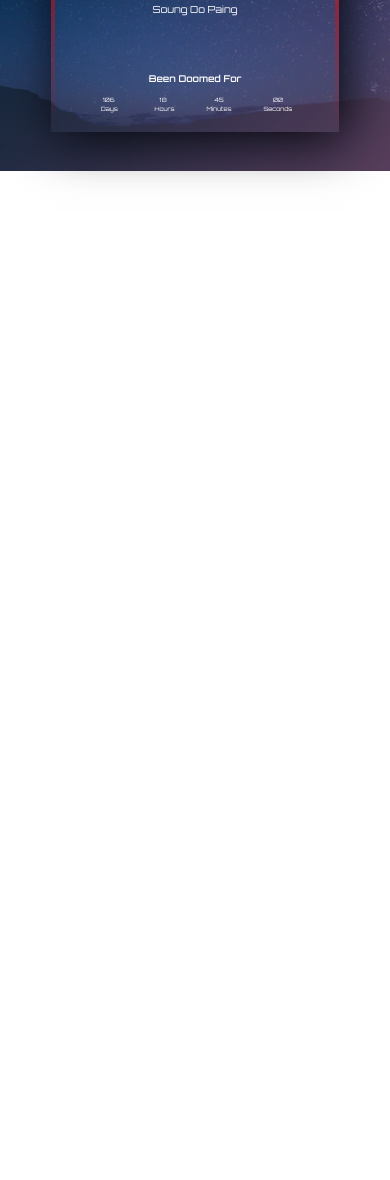
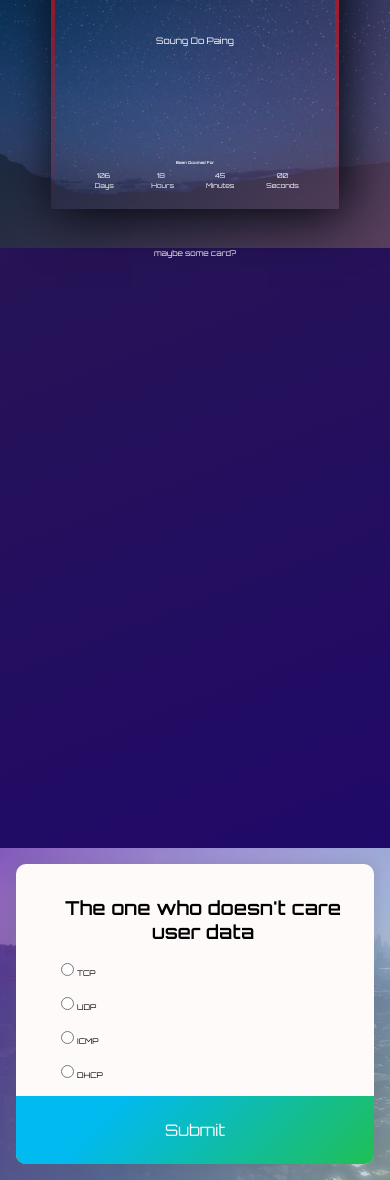
Before and after one commit to arimono/StudyJS, a plain HTML site: page WFC/index.html in a window 390 px wide. Shown: the part 215-1395 px from the top of the page. Before the commit the page ends 844 px from the top, so only its background shows below. Drawn offline with Linux system fonts and the light colour scheme.

Commit message:
HTML test

```diff
--- a/WFC/index.html
+++ b/WFC/index.html
@@ -17,7 +17,7 @@
                         <img src="Profile.jpg" class="profile" alt="Avatar">
                     </div>
                     <div class="col-12">
-                        <p>RWD-1058</p><span style="text-transform:capitalize; font-size:2.5vw;">soung oo paing</span>
+                        <p>RWD-1058</p><div class="myName">soung oo paing</div>
                     </div>
 
                 </div>
@@ -47,8 +47,14 @@
             </div>
         </div>
     </div>
- <!-- Flashcard---------------------------------------------------------------------------------------------  -->
-    <!-- <div class="second_container">
+    <!-- whitespace------------------------------------------------------------------------------------------- -->
+    <div class="second_container">
+        <div class="row">
+            maybe some card?
+        </div>
+    </div>
+    <!-- Flashcard---------------------------------------------------------------------------------------------  -->
+    <div class="third_container">
         <div class="flashcard-container" id="quiz">
             <div id="question_text">Question Text</div>
             <ul>
@@ -59,6 +65,6 @@
             </ul>
             <button id="flashcard_btn">Submit</button>
         </div>
-    </div> -->
+    </div>
 </body>
 </html>
--- a/WFC/style.css
+++ b/WFC/style.css
@@ -57,27 +57,34 @@
 ::-webkit-scrollbar-track {
     box-shadow: inset 0 0 5px red;
 }
+::-webkit-scrollbar-thumb:hover {
+    background: #555;
+  }
 
 body {
     font-family: 'Orbitron', sans-serif;
     margin: 0;
     min-height: 100vh;
     color: #fff;
-    text-align: center;
-    font-size: 2vw;
+
+    font-size: 2rem;
+
+
 }
 
 .main_container{
 
     background-color: #7f5a83;
     background-image: linear-gradient(315deg, #7f5a83 0%, #0d324d 74%);
-
     display: flex;
     justify-content: center;
     width: 100%;
+    min-height: 100%;
     padding: 5em 2em;
     position: relative;
-    bottom: 0;
+    text-align: center;
+
+
     /* align-items: center; */
 }
 
@@ -89,7 +96,7 @@ body {
     left: 0;
     top: 0;
     width: 100%;
-    min-height: 100%;
+    height: 100%;
     opacity: 0.3;
 
     background-blend-mode: darken;
@@ -97,12 +104,7 @@ body {
     background-position: center center;
     background-size: cover;
 }
-/* @media only screen and (max-width: 600px) {
-    .main_container:before{
-        content: "";
-        background-image: none;
-    }
-} */
+
 #canvas_box{
     position: relative;
     display: block;
@@ -114,8 +116,6 @@ body {
     border-style: solid;
     border-image: linear-gradient(to bottom, red, rgba(0, 0, 0, 0)) 1 100%;
     box-shadow: 5px 5px 50px #010309;
-
-
 
     text-align: center;
     align-items: center;
@@ -129,8 +129,13 @@ body {
     flex-wrap: wrap;
     justify-content: center;
     align-items: center;
+
 }
-
+.myName{
+    text-transform: capitalize;
+    font-size: 2.5rem;
+    padding: 2rem 0rem 4rem;
+}
 .profile{
     border-radius: 50%;
     width: 40%;
@@ -159,16 +164,16 @@ body {
     50%{background-position:100% 50%}
     100%{background-position:0% 50%}
 }
-
+/* countdown---------------------------------------------------------------------------------------------------------- */
 .small-text{
-    font-size: 1.5vw;
+    font-size: 1rem;
 
     margin: 0 1rem;
 }
 h4{
-    font-size: 2.4vw;
+    font-size: 2.5rem;
 }
-/* countdown---------------------------------------------------------------------------------------------------------- */
+
 .countdown-container{
     display: flex;
     flex-wrap: wrap;
@@ -180,14 +185,62 @@ h4{
     text-align: center;
     text-transform: capitalize;
 }
+/* white space--------------------------------------------------------------------------------------------- */
+.second_container{
+    background: linear-gradient(159deg, #332a2a, #1b0179);
+    background-size: 400% 400%;
+    min-height: 600px;
+    -webkit-animation: blackspace 21s ease infinite;
+    -moz-animation: blackspace 21s ease infinite;
+    animation: blackspace 21s ease infinite;
+}
+
+@-webkit-keyframes blackspace {
+    0%{background-position:0% 13%}
+    50%{background-position:100% 88%}
+    100%{background-position:0% 13%}
+}
+@-moz-keyframes blackspace {
+    0%{background-position:0% 13%}
+    50%{background-position:100% 88%}
+    100%{background-position:0% 13%}
+}
+@keyframes blackspace {
+    0%{background-position:0% 13%}
+    50%{background-position:100% 88%}
+    100%{background-position:0% 13%}
+}
+
 
 /* Flashcard--------------------------------------------------------------------------------------------- */
-.second_container{
+.third_container{
+    margin: 0;
+    background-color: #770a13;
+    background-image: linear-gradient(315deg, #b3cdd1 0%, #1b31c0 100%);
+    background-blend-mode: lighten;
+    position: relative;
     display: flex;
     align-items: center;
-    justify-content: center;
+    padding: 1rem 1rem;
+}
+.third_container:before{
+    content: "";
+    background-image: url(./city.jpg);
+    display: block;
+    position: absolute;
+    left: 0;
+    top: 0;
+    width: 100%;
+    height: 100%;
+    opacity: 0.3;
+
+    background-blend-mode: darken;
+    background-repeat: no-repeat;
+    background-position: center center;
+    background-size: cover;
 }
 .flashcard-container{
+    position: relative;
     background-color: #fffafa;
     width: 400px;
     border-radius: 10px;
@@ -236,3 +289,13 @@ ul li label{
     min-height: 5cm;
     font-size: 1.5rem;
 }
+
+
+
+@media only screen and (max-width: 400px) {
+    body{font-size: 2vw;}
+    .myName{font-size: 2.3vw;}
+    h4{font-size: 1vw;}
+    .small-text{font-size: 1.7vw;}
+
+}
```
